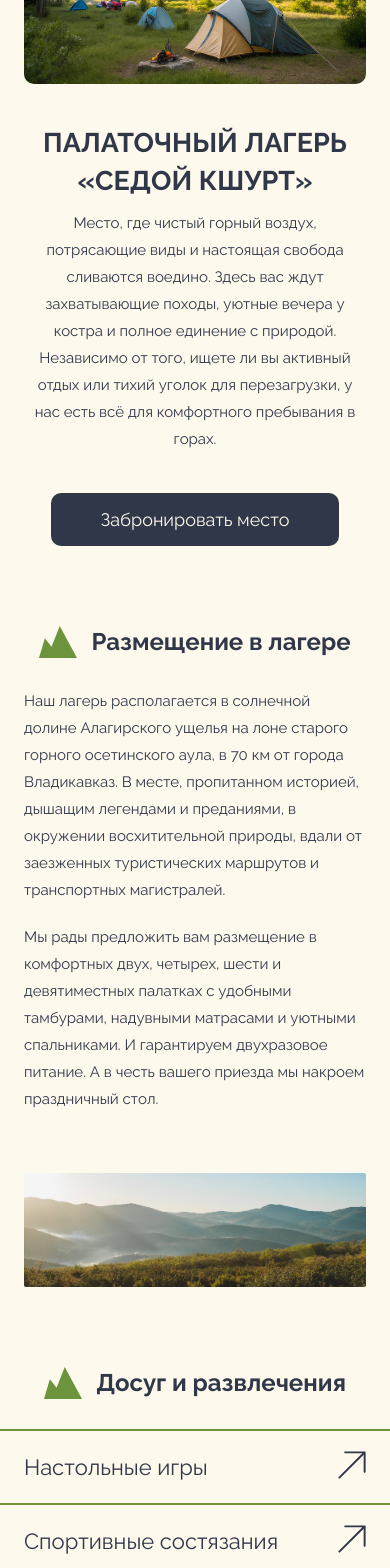
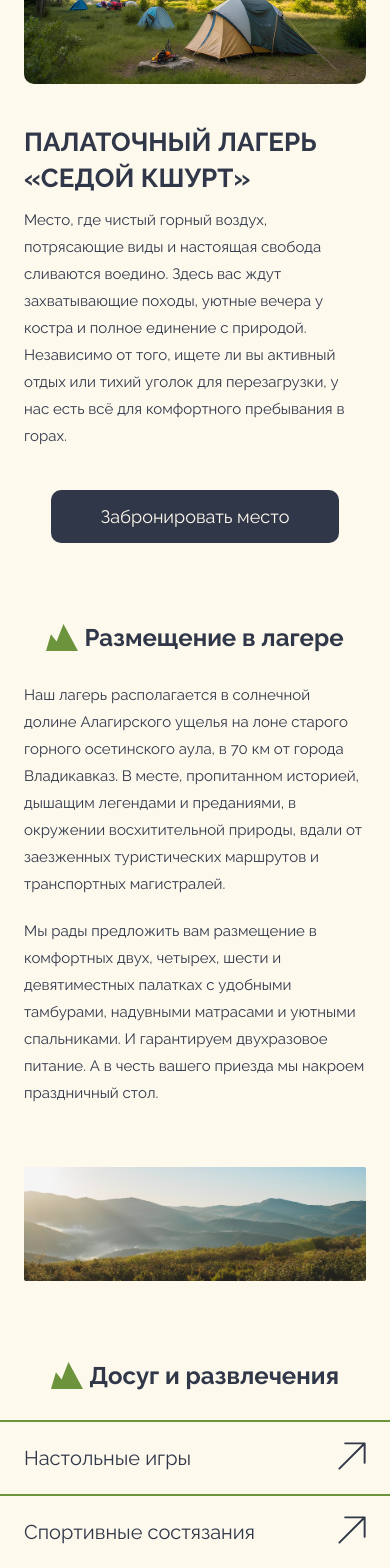
Before and after one commit to AmletixQ/camping-kshurta-frontend, a React (Vite) app: page / in a window 390 px wide. Shown: the part 400-1968 px from the top of the page. Built offline with nearby package versions, Linux system fonts and the light colour scheme.

Commit message:
Design fixes

```diff
--- a/src/components/Accordion/Accordion.module.scss
+++ b/src/components/Accordion/Accordion.module.scss
@@ -19,11 +19,12 @@
     display: flex;
     align-items: center;
     justify-content: space-between;
+    gap: 20px;
 
     cursor: pointer;
 
-    & h3 {
-      font-size: var(--h3-size);
+    & h4 {
+      font-size: var(--h4-size);
       font-weight: normal;
     }
   }
--- a/src/components/Accordion/Accordion.tsx
+++ b/src/components/Accordion/Accordion.tsx
@@ -18,10 +18,10 @@ const Accordion: FC<IAccordion> = ({ title, small, description }) => {
             className={styles.accordion__title}
             onClick={() => setOpen((prev) => !prev)}
           >
-            <h3>
+            <h4>
               {title}
               {small && <SmallText>{small}</SmallText>}
-            </h3>
+            </h4>
 
             <div className={styles.accordion__button}>
               <Arrow />
--- a/src/components/Footer/Footer.module.scss
+++ b/src/components/Footer/Footer.module.scss
@@ -1,3 +1,24 @@
+@mixin underline {
+  position: relative;
+  text-decoration: none;
+  width: fit-content;
+
+  &::after {
+    content: "";
+    left: 0;
+    bottom: 0;
+    position: absolute;
+    width: 0%;
+    height: 2px;
+    background-color: #000;
+    transition: 0.4s;
+  }
+
+  &:hover::after {
+    width: 100%;
+  }
+}
+
 .footer {
   padding: 70px 0 50px 0;
   border-top: 2px solid var(--tertiary-color);
@@ -12,17 +33,11 @@
   &__links {
     display: flex;
     flex-direction: column;
-    gap: 6px;
+    gap: 16px;
 
-    a {
+    & a {
       font-size: var(--h5-size);
-      text-decoration: none;
-
-      transition: 200ms all;
-
-      &:hover {
-        text-decoration: underline;
-      }
+      @include underline;
     }
   }
 
@@ -52,12 +67,17 @@
       text-decoration: none;
     }
 
-    a:hover {
-      text-decoration: underline;
+    a {
+      padding-bottom: 4px;
+      @include underline;
     }
   }
 
   @media screen and (max-width: 600px) {
+    &__links {
+      gap: 10px;
+    }
+
     &__container {
       gap: 30px;
     }
--- a/src/components/Footer/Footer.tsx
+++ b/src/components/Footer/Footer.tsx
@@ -1,4 +1,5 @@
 import { anchors } from "../../constants/anchors";
+
 import Container from "../Container/Container";
 import Instagram from "../icons/Instagram/Instagram";
 import Logo from "../icons/Logo/Logo";
@@ -34,13 +35,10 @@ const Footer = () => {
                 <SmallText>(Наталья)</SmallText>
               </div>
             </div>
-            <Instagram />
           </div>
           <div className={styles.footer__content}>
-            <div className={styles.footer__content_item}>
-              <h5>г. Владикавказ, ул. Проспект Коста, 34</h5>
-            </div>
             <a href="mailto:kshurta.info@gmail.com">kshurta.info@gmail.com</a>
+            <Instagram />
           </div>
         </div>
       </Container>
--- a/src/components/Header/Header.module.scss
+++ b/src/components/Header/Header.module.scss
@@ -1,3 +1,24 @@
+@mixin underline {
+  position: relative;
+  text-decoration: none;
+  width: fit-content;
+
+  &::after {
+    content: "";
+    left: 0;
+    bottom: 0;
+    position: absolute;
+    width: 0%;
+    height: 2px;
+    background-color: #000;
+    transition: 0.4s;
+  }
+
+  &:hover::after {
+    width: 100%;
+  }
+}
+
 .header {
   padding: 30px 0 50px 0;
   display: flex;
@@ -10,12 +31,7 @@
     gap: 40px;
 
     a {
-      text-decoration: none;
-      transition: all 200ms;
-
-      &:hover {
-        text-decoration: underline;
-      }
+      @include underline;
     }
   }
 
@@ -26,15 +42,11 @@
   }
 
   &__phonenumber {
-    text-decoration: none;
-
     font-size: 22px;
     font-family: "Inter";
     line-height: 180%;
 
-    &:hover {
-      text-decoration: underline;
-    }
+    @include underline;
   }
 
   @media screen and (max-width: 1200px) {
--- a/src/components/SectionTitle/SectionTitle.module.scss
+++ b/src/components/SectionTitle/SectionTitle.module.scss
@@ -15,6 +15,6 @@
   }
 
   @media screen and (max-width: 420px) {
-    gap: 14px;
+    gap: 6px;
   }
 }
--- a/src/components/icons/Hill/Hill.module.scss
+++ b/src/components/icons/Hill/Hill.module.scss
@@ -1,5 +1,6 @@
 .hills {
-  @media screen  {
-
+  @media screen and (max-width: 800px) {
+    width: 32px;
+    height: 27px;
   }
 }
--- a/src/index.scss
+++ b/src/index.scss
@@ -14,9 +14,8 @@
   --h6-size: 18px;
   --small-size: 14px;
 
+  --section-gap: 150px;
   --section-padding: 100px;
-
-  --section-gap: 150px;
   --section-title-gap: 60px;
 
   @media screen and (max-width: 1600px) {
@@ -30,7 +29,7 @@
 
     --section-gap: 100px;
     --section-title-gap: 50px;
-    --section-padding: 80px
+    --section-padding: 80px;
   }
 
   @media screen and (max-width: 1200px) {
@@ -53,7 +52,7 @@
   }
 
   @media screen and (max-width: 420px) {
-    --h1-size: 27px;
+    --h1-size: 26px;
 
     --section-padding: 24px;
     --section-gap: 80px;
--- a/src/sections/AboutUs/AboutUs.module.scss
+++ b/src/sections/AboutUs/AboutUs.module.scss
@@ -5,7 +5,7 @@
   padding-bottom: var(--section-gap);
 
   &__image {
-    width: 50%;
+    width: 45%;
     border-radius: 10px;
   }
 
@@ -36,13 +36,13 @@
     align-items: center;
     gap: 40px;
 
-    &__image {
-      width: 60%;
-    }
+    // &__image {
+    //   width: 60%;
+    // }
 
     &__content {
       align-items: center;
-      text-align: center;
+      // text-align: center;
       gap: 40px;
 
       &__typography {
--- a/src/sections/Moments/Moments.module.scss
+++ b/src/sections/Moments/Moments.module.scss
@@ -67,6 +67,12 @@
       width: 100%;
     }
   }
+
+  @media screen and (max-width: 800px) {
+    &__container {
+      padding: var(--section-padding);
+    }
+  }
 }
 
 .container {
```
